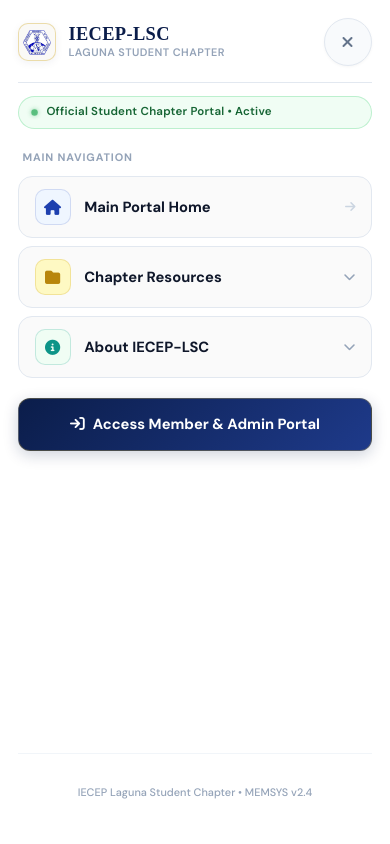
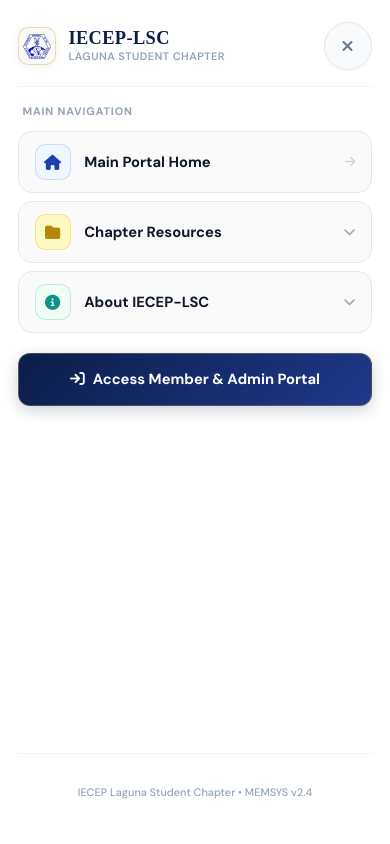
Before and after one commit to Dizon2-rod/IECEP-LSC-MEMSYS, a PHP site: page /IECEP-LSC-MEMSYS/affiliated-schools.php in a window 390 px wide, after a click that opens the changed part. Run offline with PHP 8.4, Linux system fonts and the light colour scheme; data that the repository does not hold is empty; some libraries are stand-ins or nearby versions; some web fonts are replaced; grey boxes are pictures that could not be loaded.

Commit message:
feat(mobile-menu): remove mobile-sentinel-pill and extra badges, and polish mobile drawer header layout

```diff
--- a/includes/navbar.php
+++ b/includes/navbar.php
@@ -136,12 +136,6 @@
             </button>
         </div>
 
-        <!-- Status Indicator Pill -->
-        <div class="mobile-sentinel-pill">
-            <span class="sentinel-pulse-dot"></span>
-            <span class="sentinel-text">Official Student Chapter Portal • Active</span>
-        </div>
-
         <!-- Navigation Menu -->
         <nav class="mobile-menu-nav">
             <?php if (!$isLoggedIn): ?>
@@ -245,7 +239,6 @@
                             <a href="<?php echo BASE_URL; ?>/public/merchandise.php">
                                 <span class="sub-dot"><i class="fas fa-shirt"></i></span>
                                 <span class="sub-text">Merchandise Store</span>
-                                <span class="sub-badge emerald">Catalog</span>
                             </a>
                         </li>
                     </ul>
@@ -431,44 +424,13 @@
     box-shadow: 0 1px 3px rgba(0, 0, 0, 0.04);
 }
 
-.mobile-menu-close:hover {
-    background: #FEF2F2;
-    color: #DC2626;
-    border-color: #FECACA;
-    transform: rotate(90deg) scale(1.05);
-}
-
-/* Status Strip */
-.mobile-sentinel-pill {
+.mobile-menu-header {
     display: flex;
     align-items: center;
-    gap: 8px;
-    padding: 6px 12px;
-    background: #F0FDF4;
-    border: 1px solid rgba(34, 197, 94, 0.25);
-    border-radius: 50px;
-    margin-bottom: 1.25rem;
-}
-
-.sentinel-pulse-dot {
-    width: 7px;
-    height: 7px;
-    border-radius: 50%;
-    background: #16A34A;
-    box-shadow: 0 0 6px rgba(22, 163, 74, 0.6);
-    animation: sentinelGlow 2s infinite ease-in-out;
-}
-
-@keyframes sentinelGlow {
-    0%, 100% { opacity: 1; transform: scale(1); }
-    50% { opacity: 0.4; transform: scale(0.85); }
-}
-
-.sentinel-text {
-    font-size: 0.72rem;
-    font-weight: 600;
-    color: #166534;
-    letter-spacing: 0.02em;
+    justify-content: space-between;
+    padding: 0.25rem 0 1rem;
+    margin-bottom: 1rem;
+    border-bottom: 1px solid #F1F5F9;
 }
 
 /* Navigation Groups */
```
